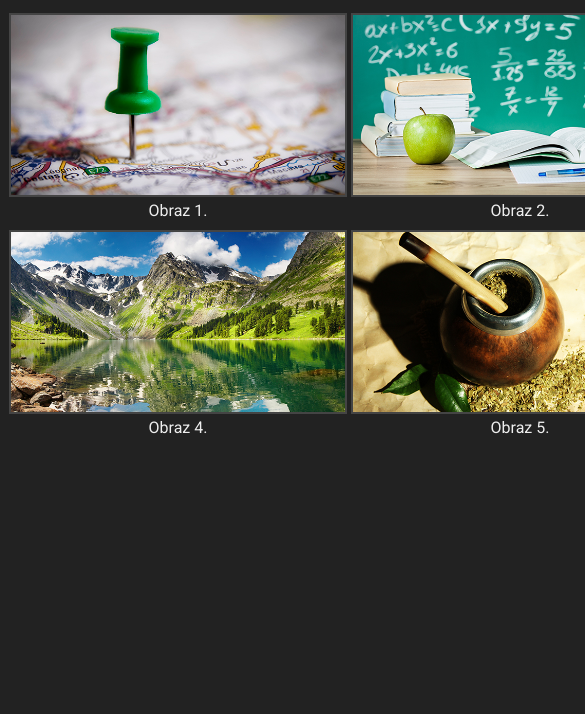
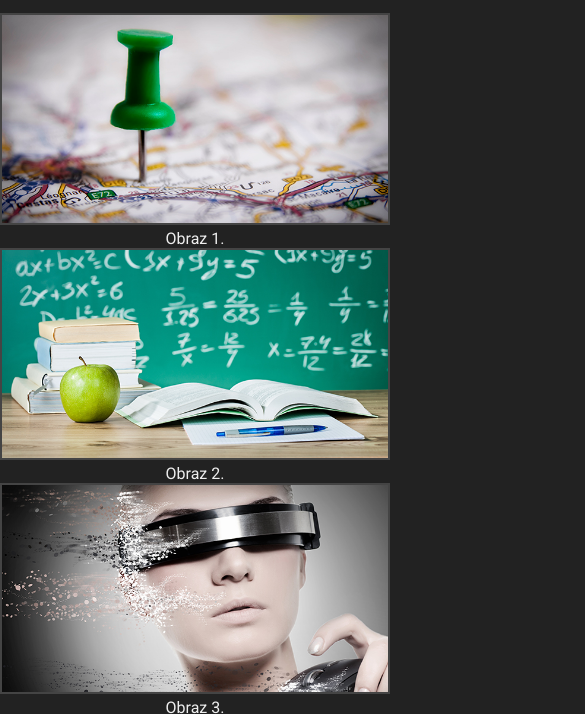
Before and after one commit to matyldaczuba/css3, a plain HTML site: page warsztaty/galeria do poprawy/index.html in a window 390 px wide. Shown: the part 90-804 px from the top of the page, 585 px wide, since content can reach past the window. Drawn offline with Linux system fonts and the light colour scheme.

Commit message:
poprawiona galeria, wartosci w media

```diff
--- a/warsztaty/galeria do poprawy/css/responsive.css
+++ b/warsztaty/galeria do poprawy/css/responsive.css
@@ -1,16 +1,48 @@
+
+
 @media (min-width: 992px){
+    #gallery{
+        width: 100%;
+    }
 
+    figure{
+        width: 30.3333%;
+    }
 }
 
-@media (max-width: 992px){
 
-
+@media (min-width: 768px) and (max-width: 992px){
+    #gallery{
+        width: 100%;
+    }
+    figure{
+        width: 45%;
+    }
 }
 
-@media (max-width: 968px){
-
+@media (max-width: 768px){
+    #gallery{
+        width: 100%;
+    }
+    figure{
+        width: 95%;
+    }
 }
 
 @media (max-width: 480px){
-
+    html,body{
+        margin: 0;
+        padding: 0;
+    }
+    #gallery{
+        width: 100%;
+        margin: 0;
+    }
+    figure{
+        width: 100%;
+        margin: 0;
+    }
+    figure img{
+        width: 100%;
+    }
 }
--- a/warsztaty/galeria do poprawy/index.html
+++ b/warsztaty/galeria do poprawy/index.html
@@ -3,9 +3,8 @@
 <head>
 	<meta charset="UTF-8">
 	<title>Responsive galery</title>
-
+    <meta name="viewport" content= "width=device-width, initial-scale=1.0" >
 	<link href="https://fonts.googleapis.com/css?family=Roboto:100,300,400,500,700" rel="stylesheet">
-
 	<link rel="stylesheet" href="css/style.css">
 	<link rel="stylesheet" href="css/responsive.css">
 </head>
```
